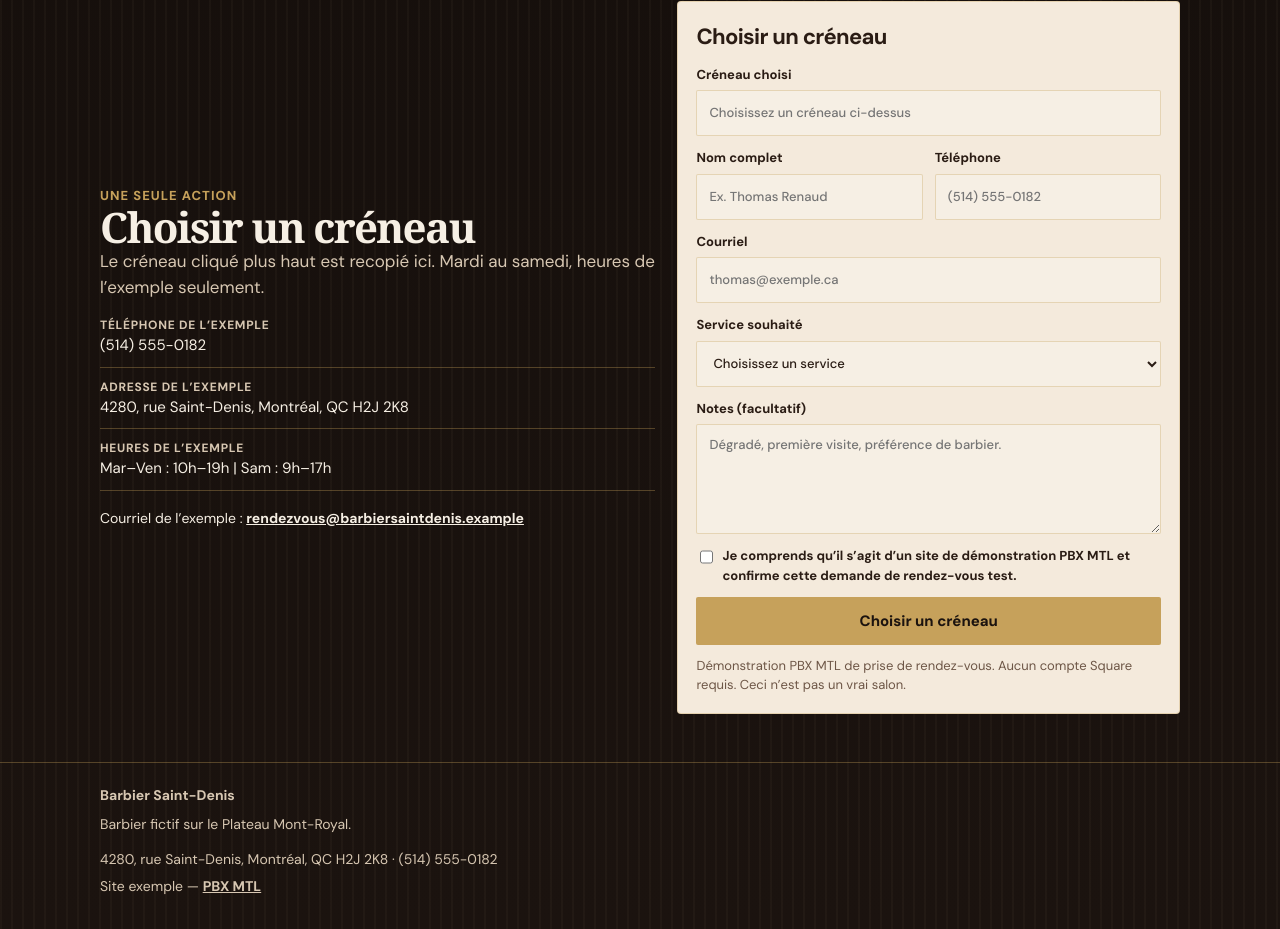
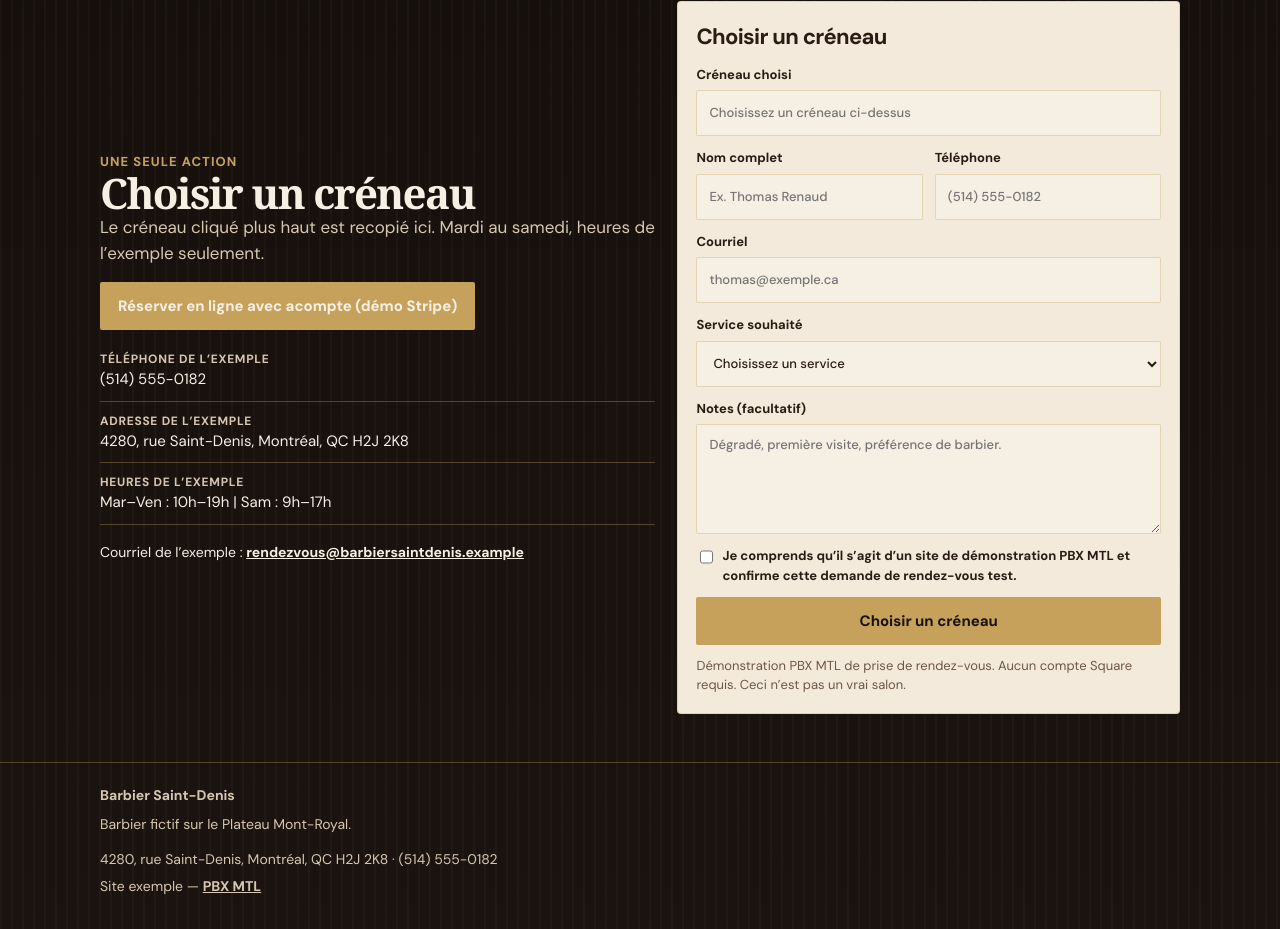
Before and after one commit to amittbhardwj/pbxmtl-ca, a website: page public/exemples/barbier/index.html in a window 1280 px wide. Shown: the part 1371-2300 px from the top of the page. Drawn offline with Linux system fonts and the light colour scheme.

Commit message:
Link barbier page to Stripe booking demo (FR)

```diff
--- a/public/exemples/barbier/index.html
+++ b/public/exemples/barbier/index.html
@@ -59,7 +59,7 @@
     <div>
       <p class="ind-kicker">Une seule action</p>
       <h2>Choisir un créneau</h2>
-      <p class="ind-section-intro">Le créneau cliqué plus haut est recopié ici. Mardi au samedi, heures de l’exemple seulement.</p>
+      <p class="ind-section-intro">Le créneau cliqué plus haut est recopié ici. Mardi au samedi, heures de l’exemple seulement.</p><p style="margin:1rem 0 1.25rem;"><a class="ind-btn" href="/exemples/barbier/reservation/">Réserver en ligne avec acompte (démo Stripe)</a></p>
       <ul class="ind-facts"><li><strong>Téléphone de l’exemple</strong>(514) 555-0182</li><li><strong>Adresse de l’exemple</strong>4280, rue Saint-Denis, Montréal, QC H2J 2K8</li><li><strong>Heures de l’exemple</strong>Mar–Ven : 10h–19h | Sam : 9h–17h</li></ul>
       <p class="ind-mail">Courriel de l’exemple : <a href="mailto:rendezvous@barbiersaintdenis.example">rendezvous@barbiersaintdenis.example</a></p>
     </div>
```
